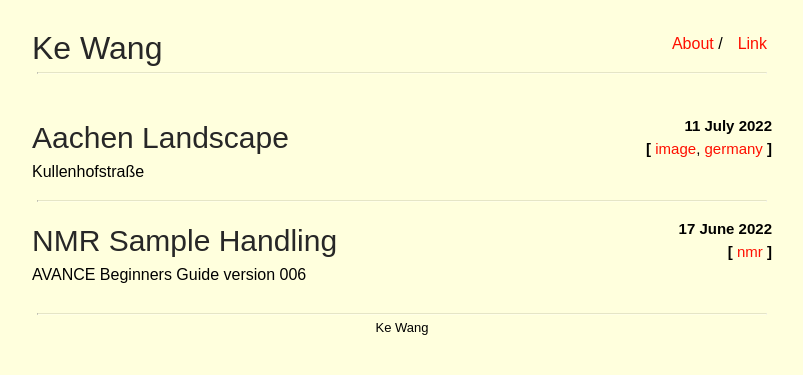
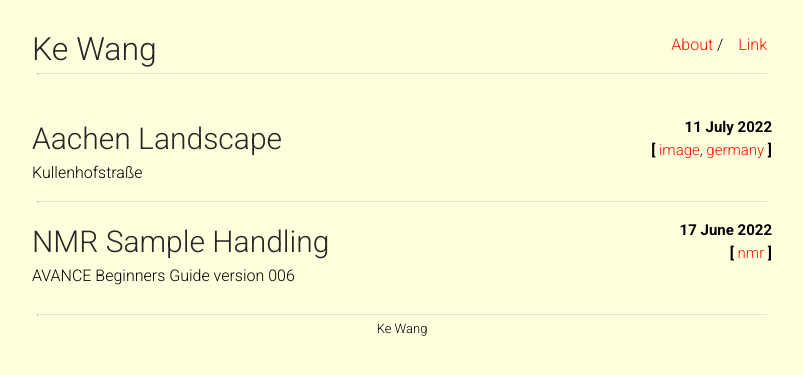
Before and after one commit to ekdc11/ekdc11.github.io, a Jekyll site: the page built from index.html, in a window 1280 px wide. Shown: the top 375 px of the page, without its empty margins (238-1041 px from the left). Built offline with Jekyll 4.4.1, drawn with Linux system fonts in a browser that asks for light colours.

Commit message:
Update main.scss

```diff
--- a/css/main.scss
+++ b/css/main.scss
@@ -13,7 +13,7 @@ $small-width: 480px;
 
 body {
     margin: 0;
-    font-family: "Inconsolata", sans-serif;
+    font-family: "Roboto", sans-serif;
     background-color: #FFFFDD;
     min-height: 100%;
 }
```
